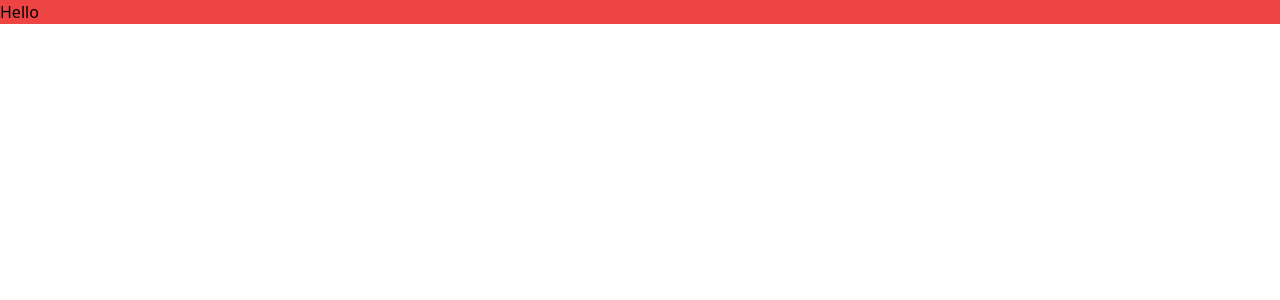
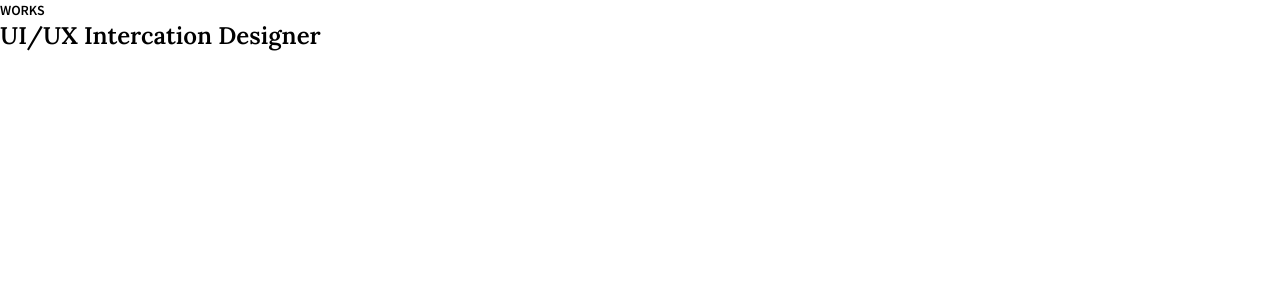
Before and after one commit to ihsanvp/maveli-portfolio, a Svelte app: page / in a window 1280 px wide. Shown: the top 300 px of the page. Built offline with nearby package versions, Linux system fonts and the light colour scheme.

Commit message:
add fonts

```diff
--- a/index.html
+++ b/index.html
@@ -1,9 +1,19 @@
 <!DOCTYPE html>
 <html lang="en">
   <head>
+    <!-- Meta -->
     <meta charset="UTF-8" />
+    <meta name="viewport" content="width=device-width, initial-scale=1.0" />
+    <!-- Icon -->
     <link rel="icon" type="image/svg+xml" href="/vite.svg" />
-    <meta name="viewport" content="width=device-width, initial-scale=1.0" />
+    <!-- Fonts -->
+    <link rel="preconnect" href="https://fonts.googleapis.com" />
+    <link rel="preconnect" href="https://fonts.gstatic.com" crossorigin />
+    <link
+      href="https://fonts.googleapis.com/css2?family=Lora:wght@400;500;600;700&family=Source+Sans+Pro:wght@200;300;400;600;700;900&display=swap"
+      rel="stylesheet"
+    />
+    <!-- Title -->
     <title>Vite + Svelte + TS</title>
   </head>
   <body>
--- a/src/App.svelte
+++ b/src/App.svelte
@@ -1,5 +1,8 @@
 <main>
-  <div class="bg-red-500">Hello</div>
+  <div class="text-sm font-semibold">WORKS</div>
+  <div class="font-serif text-2xl font-semibold">
+    UI/UX Intercation Designer
+  </div>
 </main>
 
 <style global lang="postcss">
--- a/tailwind.config.cjs
+++ b/tailwind.config.cjs
@@ -1,8 +1,15 @@
+const defaultTheme = require("tailwindcss/defaultTheme");
+
 /** @type {import('tailwindcss').Config} */
 module.exports = {
   content: ["./index.html", "./src/**/*.{svelte,js,ts}"],
   theme: {
-    extend: {},
+    extend: {
+      fontFamily: {
+        serif: ["Lora", ...defaultTheme.fontFamily.serif],
+        sans: ["Source Sans Pro", ...defaultTheme.fontFamily.sans],
+      },
+    },
   },
   plugins: [],
 };
```
